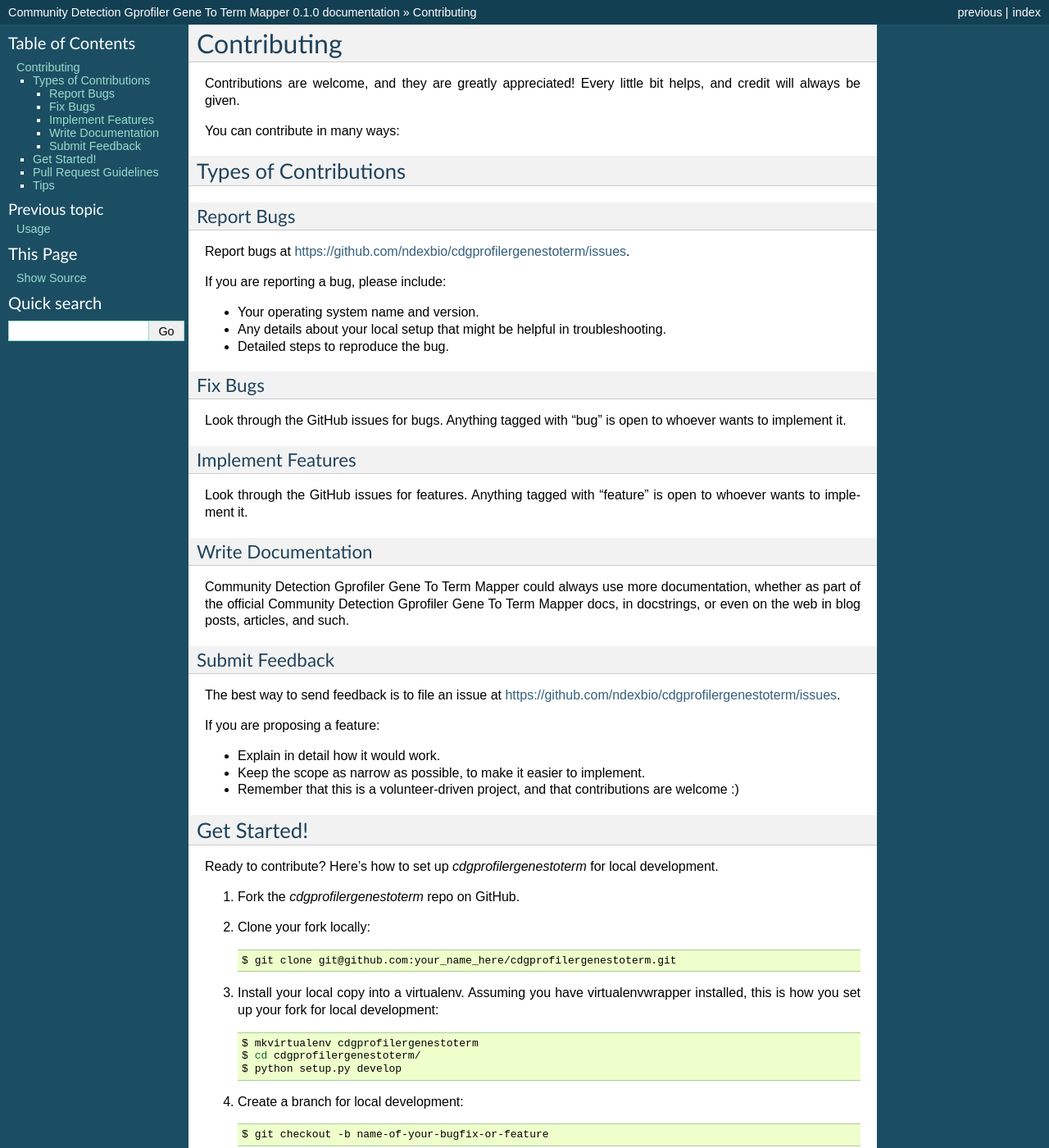
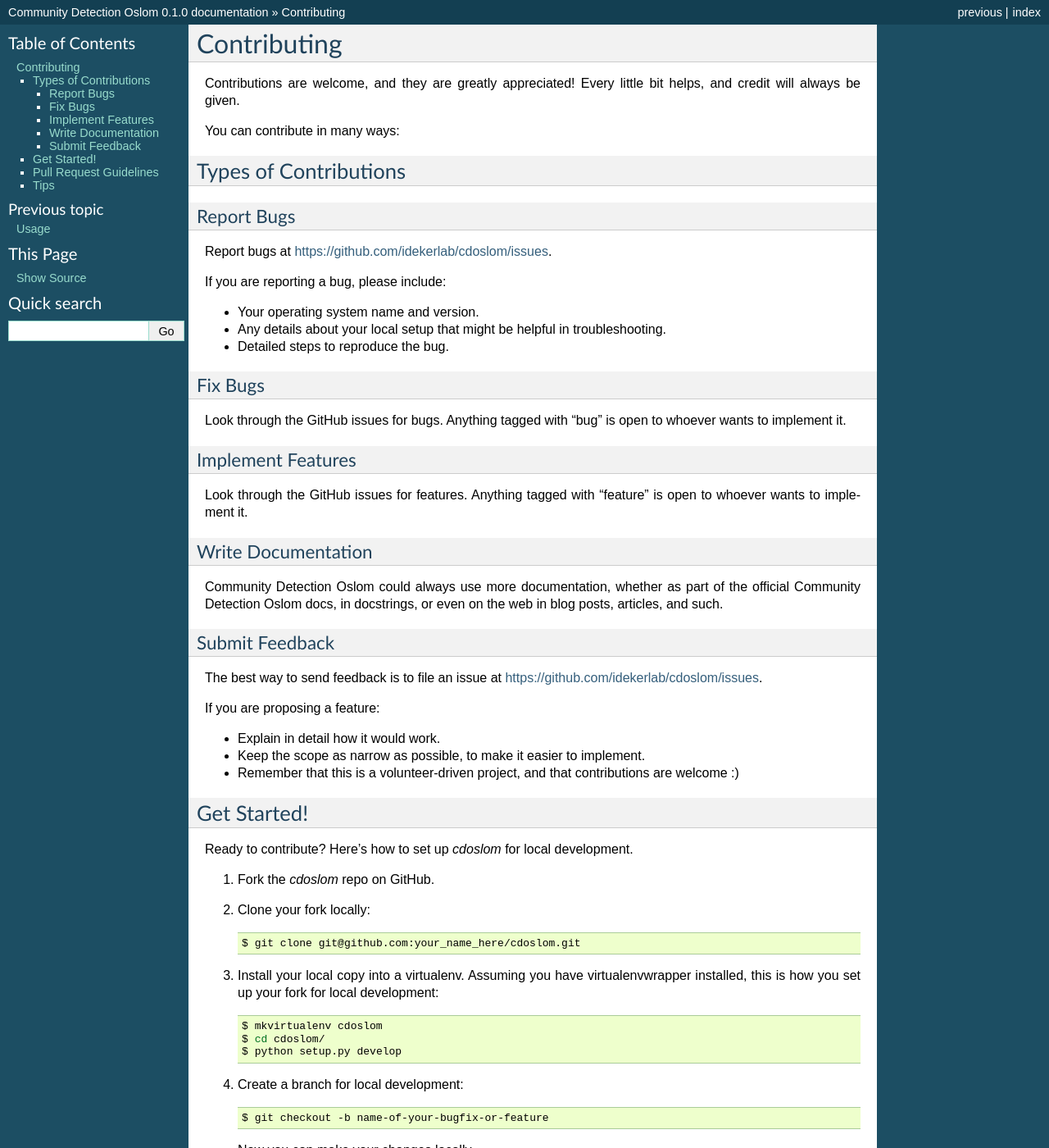
Before and after one commit to idekerlab/cdoslom, a Sphinx documentation site: the page built from docs/contributing.rst, in a window 1280 px wide and 1400 px high. Shown: the whole window at 82% size. Built offline with Sphinx 7.4.7, drawn with Linux system fonts in a browser that asks for light colours; pages that are not in the unit, such as notebooks, are missing from menus; the version number is read from the project's files by our own code; some of the changed text lies outside the part shown.

Commit message:
renaming to cdoslom

```diff
--- a/AUTHORS.rst
+++ b/AUTHORS.rst
@@ -5,7 +5,7 @@
 Development Lead
 ----------------
 
-* Christopher Churas <churas.camera@gmail.com>
+* Song Cao <soc038@ucsd.edu>
 
 Contributors
 ------------
--- a/CONTRIBUTING.rst
+++ b/CONTRIBUTING.rst
@@ -15,7 +15,7 @@
 Report Bugs
 ~~~~~~~~~~~
 
-Report bugs at https://github.com/ndexbio/cdgprofilergenestoterm/issues.
+Report bugs at https://github.com/idekerlab/cdoslom/issues.
 
 If you are reporting a bug, please include:
 
@@ -38,14 +38,14 @@
 Write Documentation
 ~~~~~~~~~~~~~~~~~~~
 
-Community Detection Gprofiler Gene To Term Mapper could always use more documentation, whether as part of the
-official Community Detection Gprofiler Gene To Term Mapper docs, in docstrings, or even on the web in blog posts,
+Community Detection Oslom could always use more documentation, whether as part of the
+official Community Detection Oslom docs, in docstrings, or even on the web in blog posts,
 articles, and such.
 
 Submit Feedback
 ~~~~~~~~~~~~~~~
 
-The best way to send feedback is to file an issue at https://github.com/ndexbio/cdgprofilergenestoterm/issues.
+The best way to send feedback is to file an issue at https://github.com/idekerlab/cdoslom/issues.
 
 If you are proposing a feature:
 
@@ -57,17 +57,17 @@
 Get Started!
 ------------
 
-Ready to contribute? Here's how to set up `cdgprofilergenestoterm` for local development.
+Ready to contribute? Here's how to set up `cdoslom` for local development.
 
-1. Fork the `cdgprofilergenestoterm` repo on GitHub.
+1. Fork the `cdoslom` repo on GitHub.
 2. Clone your fork locally::
 
-    $ git clone git@github.com:your_name_here/cdgprofilergenestoterm.git
+    $ git clone git@github.com:your_name_here/cdoslom.git
 
 3. Install your local copy into a virtualenv. Assuming you have virtualenvwrapper installed, this is how you set up your fork for local development::
 
-    $ mkvirtualenv cdgprofilergenestoterm
-    $ cd cdgprofilergenestoterm/
+    $ mkvirtualenv cdoslom
+    $ cd cdoslom/
     $ python setup.py develop
 
 4. Create a branch for local development::
@@ -78,7 +78,7 @@
 
 5. When you're done making changes, check that your changes pass flake8 and the tests, including testing other Python versions with tox::
 
-    $ flake8 cdgprofilergenestoterm tests
+    $ flake8 cdoslom tests
     $ python setup.py test or py.test
     $ tox
 
@@ -102,7 +102,7 @@
    your new functionality into a function with a docstring, and add the
    feature to the list in README.rst.
 3. The pull request should work for Python 3.3, 3.4 and 3.5, and for PyPy. Check
-   https://travis-ci.org/ndexbio/cdgprofilergenestoterm/pull_requests
+   https://travis-ci.org/idekerlab/cdoslom/pull_requests
    and make sure that the tests pass for all supported Python versions.
 
 Tips
@@ -111,4 +111,4 @@
 To run a subset of tests::
 
 
-    $ python -m unittest tests.test_cdgprofilergenestoterm
+    $ python -m unittest tests.test_cdoslom
--- a/docs/conf.py
+++ b/docs/conf.py
@@ -1,7 +1,7 @@
 #!/usr/bin/env python
 # -*- coding: utf-8 -*-
 #
-# cdgprofilergenestoterm documentation build configuration file, created by
+# cdoslom documentation build configuration file, created by
 # sphinx-quickstart on Tue Jul  9 22:26:36 2013.
 #
 # This file is execfile()d with the current directory set to its
@@ -31,7 +31,7 @@
 # version is used.
 sys.path.insert(0, project_root)
 
-import cdgprofilergenestoterm
+import cdoslom
 
 # -- General configuration ---------------------------------------------
 
@@ -55,17 +55,17 @@
 master_doc = 'index'
 
 # General information about the project.
-project = u'Community Detection Gprofiler Gene To Term Mapper'
-copyright = u"2019, Christopher Churas"
+project = u'Community Detection Oslom'
+copyright = u"2019, Song Cao"
 
 # The version info for the project you're documenting, acts as replacement
 # for |version| and |release|, also used in various other places throughout
 # the built documents.
 #
 # The short X.Y version.
-version = cdgprofilergenestoterm.__version__
+version = cdoslom.__version__
 # The full version, including alpha/beta/rc tags.
-release = cdgprofilergenestoterm.__version__
+release = cdoslom.__version__
 
 # The language for content autogenerated by Sphinx. Refer to documentation
 # for a list of supported languages.
@@ -188,7 +188,7 @@
 #html_file_suffix = None
 
 # Output file base name for HTML help builder.
-htmlhelp_basename = 'cdgprofilergenestotermdoc'
+htmlhelp_basename = 'cdoslomdoc'
 
 
 # -- Options for LaTeX output ------------------------------------------
@@ -208,9 +208,9 @@
 # (source start file, target name, title, author, documentclass
 # [howto/manual]).
 latex_documents = [
-    ('index', 'cdgprofilergenestoterm.tex',
-     u'Community Detection Gprofiler Gene To Term Mapper Documentation',
-     u'Christopher Churas', 'manual'),
+    ('index', 'cdoslom.tex',
+     u'Community Detection Oslom',
+     u'Song Cao', 'manual'),
 ]
 
 # The name of an image file (relative to this directory) to place at
@@ -239,9 +239,9 @@
 # One entry per manual page. List of tuples
 # (source start file, name, description, authors, manual section).
 man_pages = [
-    ('index', 'cdgprofilergenestoterm',
-     u'Community Detection Gprofiler Gene To Term Mapper Documentation',
-     [u'Christopher Churas'], 1)
+    ('index', 'cdoslom',
+     u'Community Detection Oslom',
+     [u'Song Cao'], 1)
 ]
 
 # If true, show URL addresses after external links.
@@ -254,10 +254,10 @@
 # (source start file, target name, title, author,
 #  dir menu entry, description, category)
 texinfo_documents = [
-    ('index', 'cdgprofilergenestoterm',
-     u'Community Detection Gprofiler Gene To Term Mapper Documentation',
-     u'Christopher Churas',
-     'cdgprofilergenestoterm',
+    ('index', 'cdoslom',
+     u'Community Detection Oslom',
+     u'Song Cao',
+     'cdoslom',
      'One line description of project.',
      'Miscellaneous'),
 ]
--- a/docs/index.rst
+++ b/docs/index.rst
@@ -1,9 +1,9 @@
-.. cdgprofilergenestoterm documentation master file, created by
+.. cdoslom documentation master file, created by
    sphinx-quickstart on Tue Jul  9 22:26:36 2013.
    You can adapt this file completely to your liking, but it should at least
    contain the root `toctree` directive.
 
-Welcome to Community Detection Gprofiler Gene To Term Mapper's documentation!
+Welcome to Community Detection Oslom's documentation!
 ======================================
 
 Contents:
--- a/setup.cfg
+++ b/setup.cfg
@@ -7,7 +7,7 @@
 search = version='{current_version}'
 replace = version='{new_version}'
 
-[bumpversion:file:cdgprofilergenestoterm/__init__.py]
+[bumpversion:file:cdoslom/__init__.py]
 search = __version__ = '{current_version}'
 replace = __version__ = '{new_version}'
 
--- a/travis_pypi_setup.py
+++ b/travis_pypi_setup.py
@@ -21,7 +21,7 @@
     from urllib.request import urlopen
 
 
-GITHUB_REPO = 'ndexbio/cdgprofilergenestoterm'
+GITHUB_REPO = 'ndexbio/cdoslom'
 TRAVIS_CONFIG_FILE = os.path.join(
     os.path.dirname(os.path.abspath(__file__)), '.travis.yml')
 
```
Also changed, not shown: README.rst (+10 -10 lines), docs/installation.rst (+5 -5 lines), setup.py (+11 -13 lines), 3 other files.
